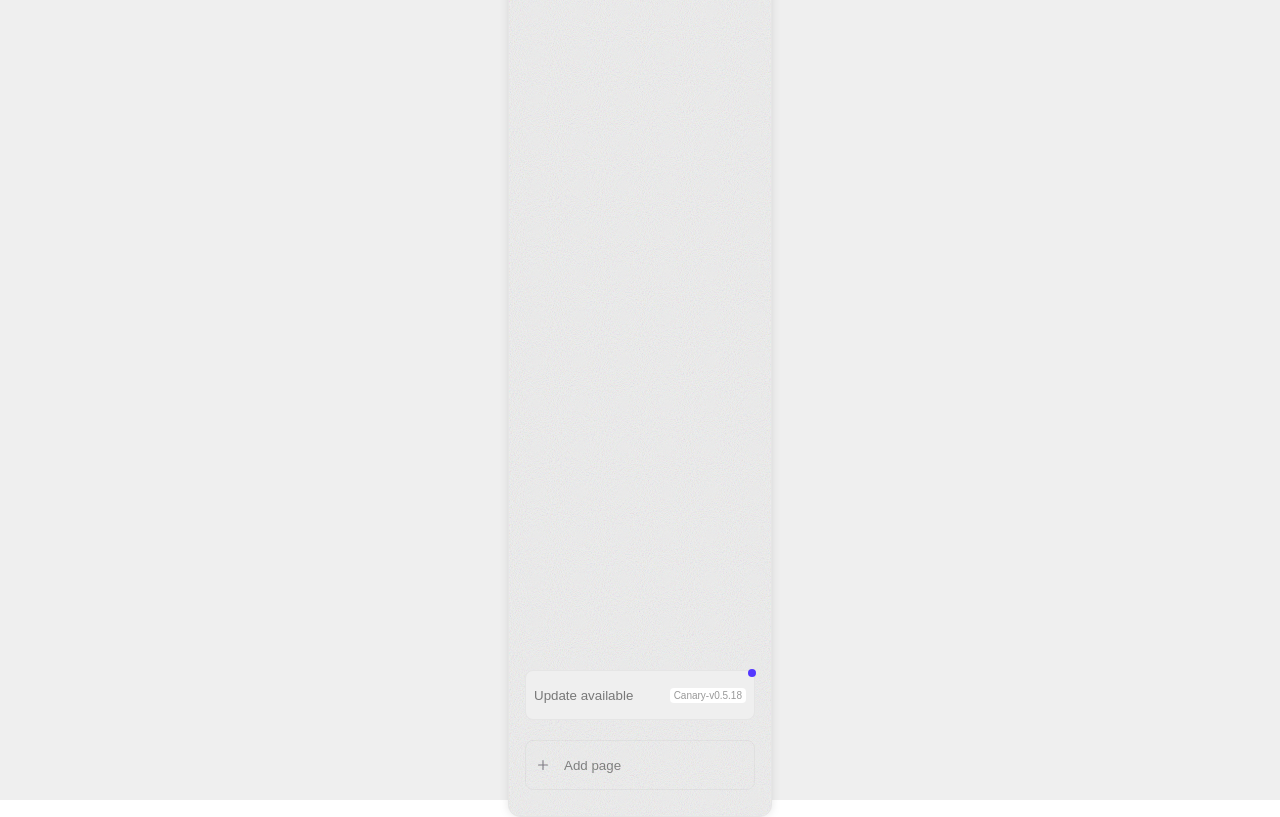
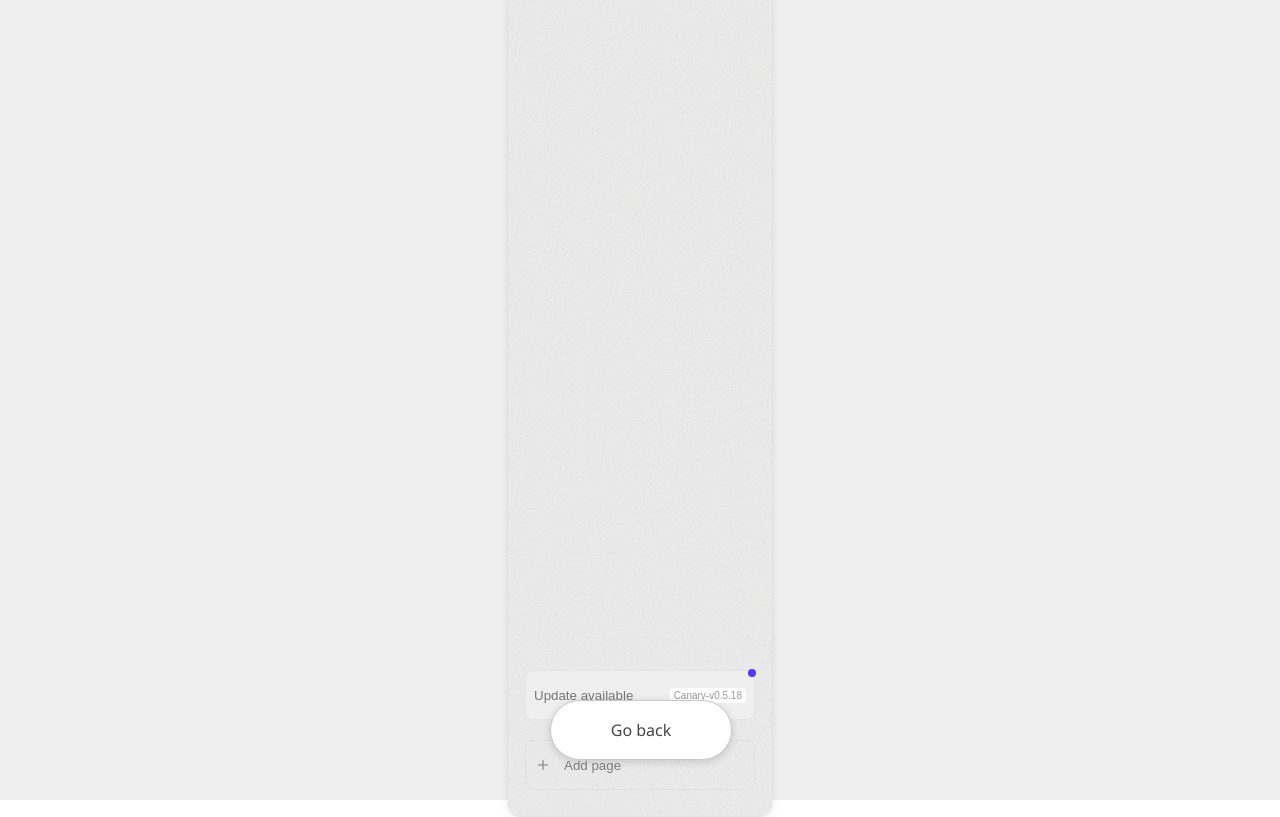
Before and after one commit to hwangdev97/AFFiNE-Design-Playground, a Nuxt app: page /prototype/UpdateButton in a window 1280 px wide. Built offline with nearby package versions, Linux system fonts and the light colour scheme.

Commit message:
feature: add toolbar

```diff
--- /dev/null
+++ b/components/DetailToolBar.vue
@@ -0,0 +1,60 @@
+<script lang="ts" setup></script>
+<template>
+  <div class="detailToolBarLayout">
+    <span @click="$router.go(-1)">Go back</span>
+  </div>
+</template>
+<style>
+:root {
+  --tool-bar-width: 180px;
+}
+.detailToolBarLayout {
+  width: var(--tool-bar-width);
+  min-width: 58px;
+  height: 58px;
+
+  display: flex;
+  position: absolute;
+  bottom: 5vh;
+  left: calc(50vw - var(--tool-bar-width) / 2);
+
+  background-color: #ffffff;
+  border-radius: 30px;
+  justify-content: center;
+  align-items: center;
+  border: 1px solid #c9c9c9;
+  box-shadow: 0px 2px 8px rgba(0, 0, 0, 0.15);
+
+  user-select: none;
+
+  transition: all 0.2s ease-in-out;
+  animation: toolBarAppear 860ms cubic-bezier(0.65, 0, 0.35, 1);
+}
+
+.detailToolBarLayout span {
+  font-size: 1rem;
+  font-weight: 500;
+  color: #454545;
+  margin: 0 8px;
+  cursor: pointer;
+}
+
+.detailToolBarLayout:hover {
+  box-shadow: 0px 3px 18px rgba(0, 0, 0, 0.18);
+}
+
+.detailToolBarLayout span:hover {
+  color: #4a4a4a;
+}
+
+@keyframes toolBarAppear {
+  0% {
+    bottom: -5vh;
+    transform: scale(0.7);
+  }
+  100% {
+    bottom: 5vh;
+    transform: scale(1);
+  }
+}
+</style>
--- a/components/previewCard.vue
+++ b/components/previewCard.vue
@@ -4,43 +4,61 @@ defineProps<{
 }>();
 </script>
 <template>
+  <NuxtLink :to="item.route">
     <div class="previewCardLayout">
-    <video class="previewCardVideo" :src="item.video" autoplay muted loop></video>
+      <video
+        class="previewCardVideo"
+        :src="item.video"
+        autoplay
+        muted
+        loop
+      ></video>
       <div class="previewCardMeta">
-      <div class="previewCardInfo">
+        <div >
           <div class="previewCardTitle">{{ item.title }}</div>
           <div class="previewCardDescription">{{ item.subscribe }}</div>
         </div>
         <div class="previewCardAction">
-        <NuxtLink class="previewCardButton" :to="item.route">view</NuxtLink>
+          <span class="previewCardButton">view </span>
         </div>
       </div>
     </div>
+  </NuxtLink>
 </template>
 
 <style scoped>
+a {
+  height: auto;
+  text-decoration: none;
+}
+
 .previewCardLayout {
-  height: auto;
+  height: 100%;
   min-width: 300px;
   display: flex;
   flex-direction: column;
+  justify-items: top;
   background-color: rgb(255, 255, 255);
   border-radius: 8px;
   margin: 6px;
   overflow: hidden;
   border: 1px solid rgb(222, 222, 222);
   box-shadow: 0px 2px 5px rgba(0, 0, 0, 0.05);
+  transition: all 0.2s ease-in-out;
 }
 
+.previewCardLayout:hover {
+  box-shadow: 0px 2px 10px rgba(0, 0, 0, 0.15);
+}
 
 .previewCardTitle {
   font: 1.5rem;
-  color: rgb(184, 184, 184);
+  color: rgb(130, 130, 130);
   text-align: left;
   user-select: none;
 }
 
-.previewCardTitle:hover .previewCardDescription {
+.previewCardTitle:hover .previewCardDescription:hover {
   color: rgb(97, 97, 97);
 }
 
--- a/layout/DetailLayout.vue
+++ b/layout/DetailLayout.vue
@@ -0,0 +1,15 @@
+<script lang="ts" setup></script>
+<template>
+  <div class="detailLayout">
+    <main class="detailLayout">
+      <slot></slot>
+    </main>
+    <DetailToolBar />
+  </div>
+</template>
+<style>
+.detailLayout {
+  width: 100vw;
+  height: 100vh;
+}
+</style>
--- a/pages/prototype/EdgelessShape.vue
+++ b/pages/prototype/EdgelessShape.vue
@@ -1,4 +1,5 @@
 <script lang="ts" setup>
+import DetailLayout from "~/layout/DetailLayout.vue";
 
 const colors: Ref<string[]> = ref([
   "#FFF188",
@@ -30,7 +31,10 @@ const halfWidth: number = useWindowSize().width.value / 2 - 48; // 3 * 16
 const halfHight: number = useWindowSize().height.value / 2 - 48;
 const firstPosition = { x: halfWidth, y: halfHight };
 
-const onFirstDraggableEnd = (position: { x: number; y: number }, e: PointerEvent) => {
+const onFirstDraggableEnd = (
+  position: { x: number; y: number },
+  e: PointerEvent
+) => {
   onMove.value = false;
   console.log("x =>", position.x);
   if (
@@ -45,7 +49,10 @@ const onFirstDraggableEnd = (position: { x: number; y: number }, e: PointerEvent
   resetNextPosition();
 };
 
-const onNextDraggableEnd = (position: { x: number; y: number }, e: PointerEvent) => {
+const onNextDraggableEnd = (
+  position: { x: number; y: number },
+  e: PointerEvent
+) => {
   if (
     Math.abs(position.x - halfWidth) < 200 &&
     Math.abs(position.y - halfHight) < 200
@@ -107,6 +114,7 @@ const resetNextPosition = () => {
 </script>
 
 <template>
+  <DetailLayout>
     <div class="edgelessShape">
       <h1>Edgeless Shape Button Demo</h1>
       <!-- <h1>at {{ x }}, {{ y }}</h1> -->
@@ -170,7 +178,13 @@ const resetNextPosition = () => {
             xmlns="http://www.w3.org/2000/svg"
           >
             <circle cx="20" cy="20" r="20" :fill="pickedColor" />
-        <circle cx="20" cy="20" r="19.5" stroke="black" stroke-opacity="0.1" />
+            <circle
+              cx="20"
+              cy="20"
+              r="19.5"
+              stroke="black"
+              stroke-opacity="0.1"
+            />
           </svg>
 
           <!-- Triangle -->
@@ -207,6 +221,7 @@ const resetNextPosition = () => {
         ></span>
       </section>
     </div>
+  </DetailLayout>
 </template>
 <style scoped>
 h1 {
--- a/pages/prototype/SplitPage.vue
+++ b/pages/prototype/SplitPage.vue
@@ -1,5 +1,8 @@
-<script lang="ts" setup></script>
+<script lang="ts" setup>
+import DetailLayout from "~/layout/DetailLayout.vue";
+</script>
 <template>
+  <DetailLayout>
     <div class="background">
       <div class="splitPage">
         <!-- sidebar -->
@@ -19,10 +22,9 @@
         </section>
       </div>
     </div>
+  </DetailLayout>
 </template>
 <style>
-
-
 .background {
   width: 100%;
   height: 100%;
--- a/pages/prototype/UpdateButton.vue
+++ b/pages/prototype/UpdateButton.vue
@@ -1,21 +1,28 @@
 <script lang="ts" setup>
+import DetailLayout from "~/layout/DetailLayout.vue";
 const showInstall: Ref<Boolean> = ref(false);
 </script>
 
 <template>
+  <DetailLayout>
     <div class="updateButtonViewLayout">
-    <div class="sideBar">
+      <aside class="sideBar">
         <div class="buttonGroup">
           <button
             class="baseButton updateButton"
             @mouseover="showInstall = true"
             @mouseleave="showInstall = false"
+            aria-label="Update button"
           >
             <div class="particles" aria-hidden="true"></div>
             <span class="halo" aria-hidden="true"></span>
 
             <div v-if="showInstall" class="installLabel">
-            <img class="icon" src="../../assets/rotate-ccw.svg" />
+              <img
+                class="icon"
+                src="../../assets/rotate-ccw.svg"
+                alt="Restart"
+              />
               <span class="label2">Restart to install update</span>
             </div>
 
@@ -25,13 +32,14 @@ const showInstall: Ref<Boolean> = ref(false);
             </div>
           </button>
 
-        <button class="baseButton addPageButton">
+          <button class="baseButton addPageButton" aria-label="Add page button">
             <img class="icon" src="../../assets/Plus.svg" alt="add" />
             <span>Add page</span>
           </button>
         </div>
+      </aside>
     </div>
-  </div>
+  </DetailLayout>
 </template>
 
 <style>
```
Lines whose indentation alone changed are shown as unchanged.
